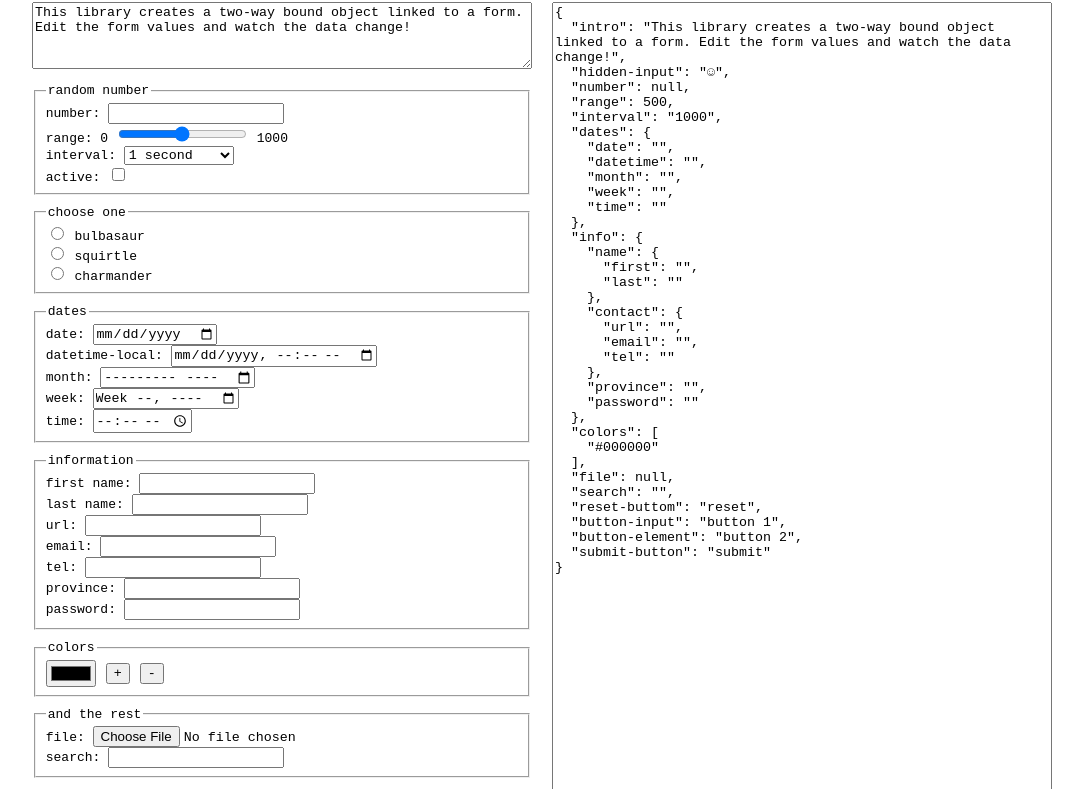
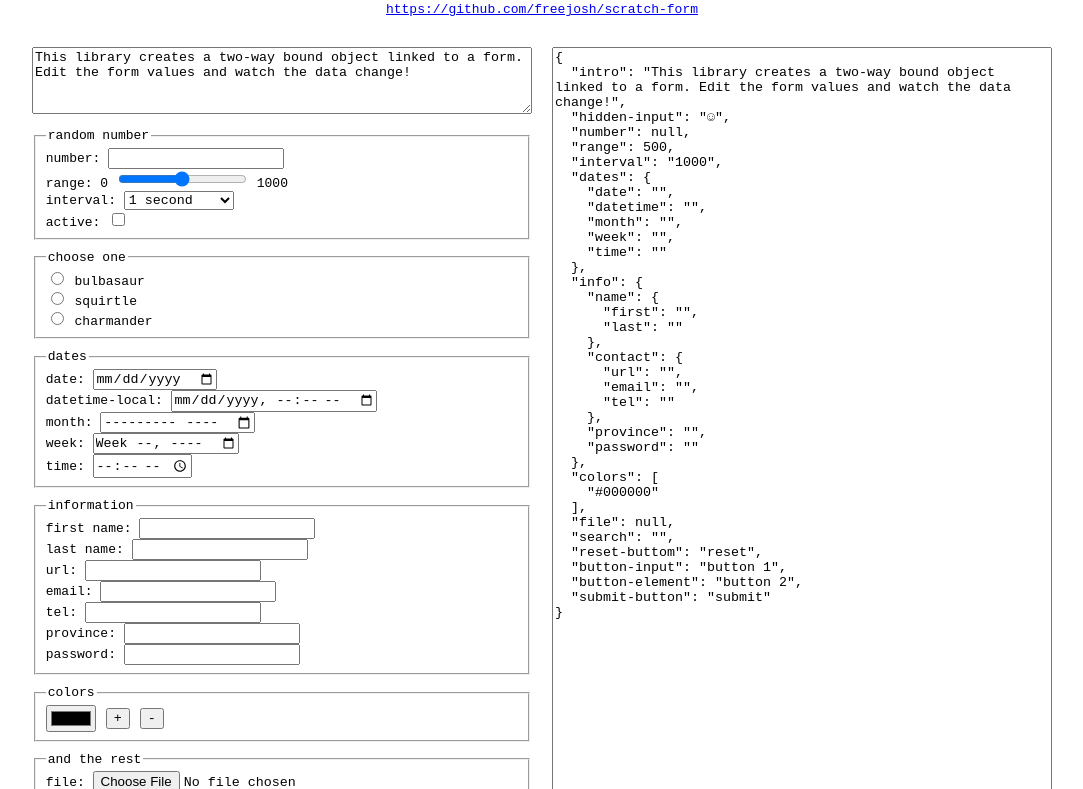
Before and after one commit to freejosh/scratch-form, a website: page index.html in a window 1280 px wide. Shown: the part 95-884 px from the top of the page, without its empty margins (98-1181 px from the left). Drawn offline with Linux system fonts and the light colour scheme.

Commit message:
Update links & readme

```diff
--- a/demo/style.css
+++ b/demo/style.css
@@ -8,7 +8,7 @@ body {
   box-sizing: border-box;
 }
 
-h1 {
+h1, p {
   text-align: center;
 }
 
@@ -18,6 +18,7 @@ h1 {
   align-content: stretch;
   gap: 20px;
   min-height: 500px;
+  margin-top: 30px;
 }
 
 #form, #data {
--- a/index.html
+++ b/index.html
@@ -8,6 +8,7 @@
 </head>
 <body>
   <h1>scratch-form</h1>
+  <p><a href="https://github.com/freejosh/scratch-form">https://github.com/freejosh/scratch-form</a></p>
   <div id="container">
     <form id="form">
       <textarea name="intro" id="intro">This library creates a two-way bound object linked to a form. Edit the form values and watch the data change!</textarea>
```
Also changed, not shown: README.md.
